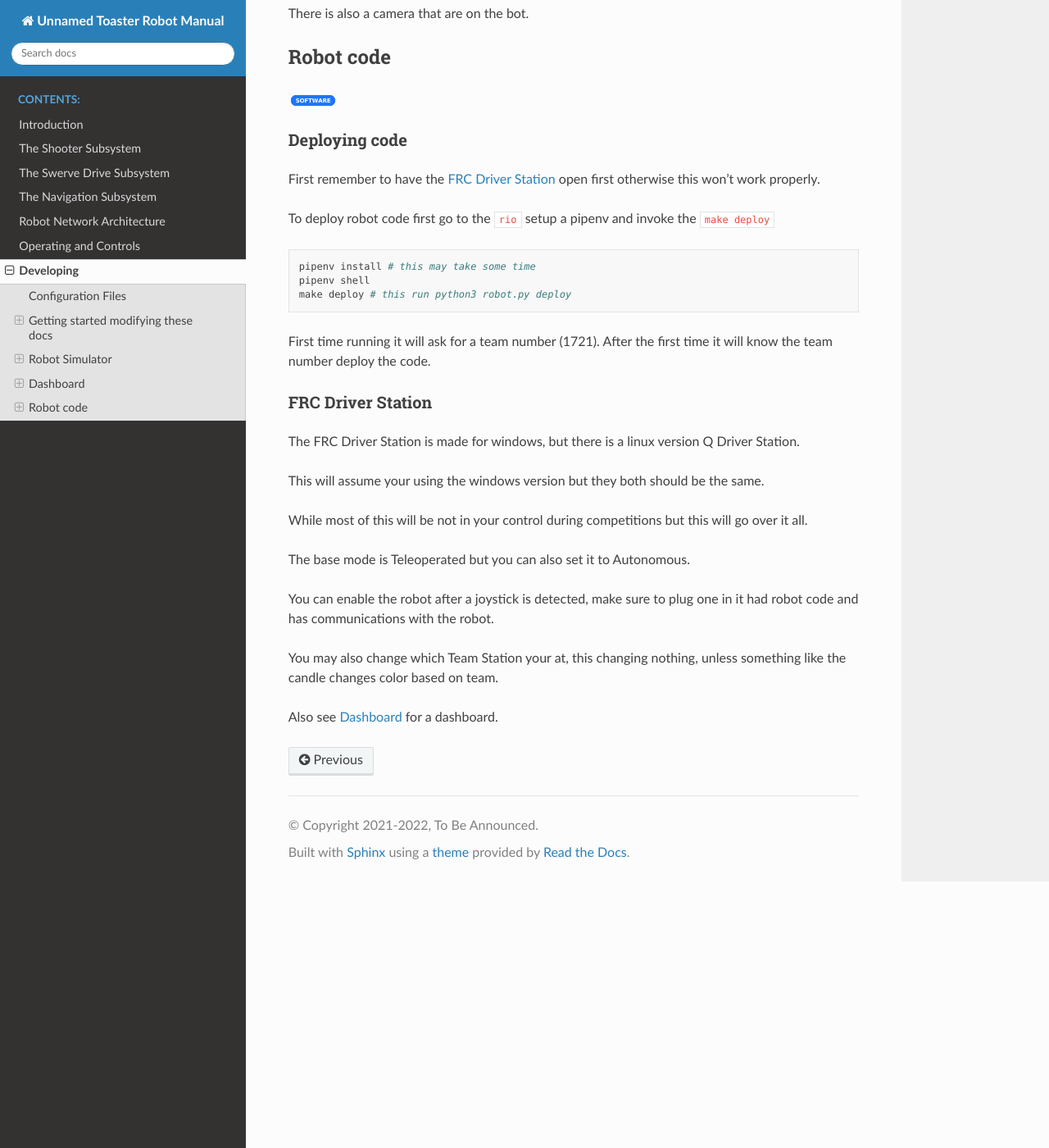
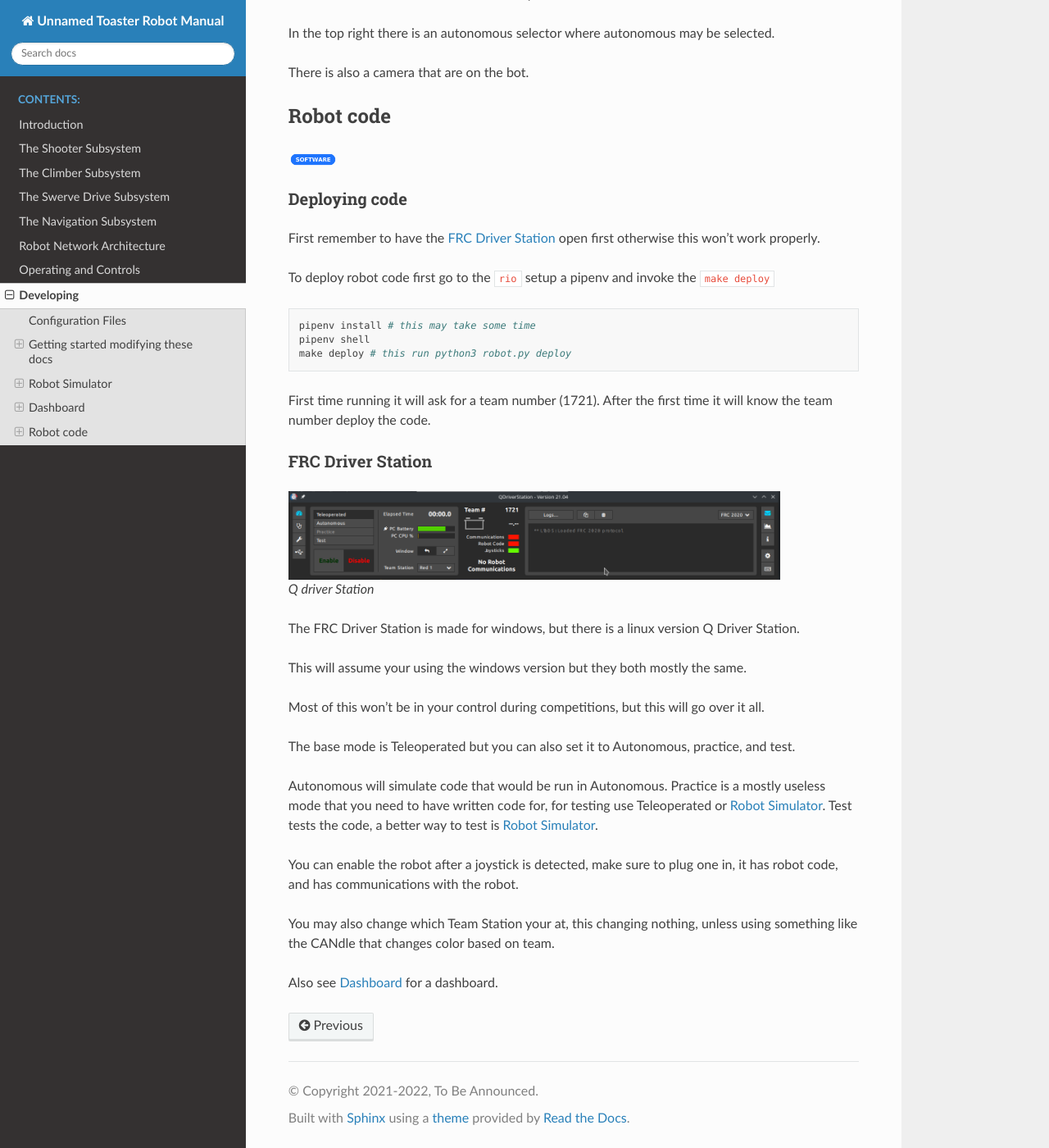
Before and after one commit to FRC-1721/1721-RapidReact, a Sphinx documentation site: the page built from docs/developing/developing.rst, in a window 1280 px wide and 1400 px high, scrolled down 4974 px. Shown: the whole window at 82% size. Built offline with Sphinx 7.4.7 and the Read the Docs theme 2.0.0, drawn with Linux system fonts in a browser that asks for light colours; some of the changed text lies outside the part shown.

Commit message:
added many different things such as a climber subsection

```diff
--- a/docs/developing/developing.rst
+++ b/docs/developing/developing.rst
@@ -37,6 +37,8 @@ You'll need to install several packages to build these docs
    # Ubuntu/Debian users
    sudo apt install texlive-latex-recommended texlive-latex-extra texlive-pictures pandoc rename latexmk
 
+if any issue occur during the installation proccess first try googling the issue, then asking Khan or Joe.
+
 Making the docs
 ---------------
 
@@ -231,20 +233,30 @@ First time running it will ask for a team number (1721). After the first time it
 FRC Driver Station
 ------------------
 
+.. figure:: resources/Qdriverstation.png
+  :width: 600
+  :alt: Alternative text
+
+  Q driver Station
+
 The FRC Driver Station is made for windows, but there is a linux version
 Q Driver Station.
 
-This will assume your using the windows version but they both should be the same.
+This will assume your using the windows version but they both mostly the same.
 
-While most of this will be not in your control during competitions but this
+Most of this won't be in your control during competitions, but this
 will go over it all.
 
-The base mode is Teleoperated but you can also set it to Autonomous.
+The base mode is Teleoperated but you can also set it to Autonomous, practice, and test.
+
+Autonomous will simulate code that would be run in Autonomous.
+Practice is a mostly useless mode that you need to have written code for, for testing use Teleoperated or :ref:`Robot Simulator`.
+Test tests the code, a better way to test is :ref:`Robot Simulator`.
 
 You can enable the robot after a joystick is detected, make sure to plug one
-in it had robot code and has communications with the robot.
+in, it has robot code, and has communications with the robot.
 
 You may also change which Team Station your at, this changing nothing, unless
-something like the candle changes color based on team.
+using something like the CANdle that changes color based on team.
 
 Also see :ref:`Dashboard` for a dashboard.
--- a/docs/index.rst
+++ b/docs/index.rst
@@ -7,6 +7,7 @@
 
    introduction/introduction
    subsystems/shooter
+   subsystems/climber
    subsystems/swervedrive
    subsystems/navigation
    wiring/network
--- a/docs/introduction/introduction.rst
+++ b/docs/introduction/introduction.rst
@@ -10,6 +10,11 @@ Introduction
 
 Welcome and thanks for reading!
 
+.. update image with image of completed robot ..
+.. figure:: resources/Robot.png
+  :width: 300
+  :alt: Alternative text
+
 This manual details everything about **Unnamed Toaster** from the
 prototyping and testing to the grity technical details that make our
 bot tick!
--- a/docs/subsystems/navigation.rst
+++ b/docs/subsystems/navigation.rst
@@ -14,7 +14,6 @@ Prototyping
 
 |outreach|
 
-
 Servicing
 =========
 
--- a/docs/subsystems/swervedrive.rst
+++ b/docs/subsystems/swervedrive.rst
@@ -18,9 +18,10 @@ Introduction
 This year's robot is very novel due to the implementation of Swerve Drive,
 we have never attempted this before so it came with its own challenges and hardships.
 
-A key moment in demonstrating the challenges we faced when attempting to program the
+A key moment in demonstrating the challenges we faced, when attempting to program the
 Swerve Drive we burnt out a Neo 550 we were using to test the code.
 
+For more details on how we made the Swerve Module see :ref:`Prototyping`.
 
 Prototyping
 ===========
```
Also changed, not shown: other parts of docs/developing/developing.rst (+1 -1 lines), README.md (+5 -5 lines), docs/subsystems/climber.rst (added, +35 -0 lines), docs/developing/resources/Qdriverstation.png (added), docs/subsystems/resources/climberPrototype.png (added), 1 other file.
